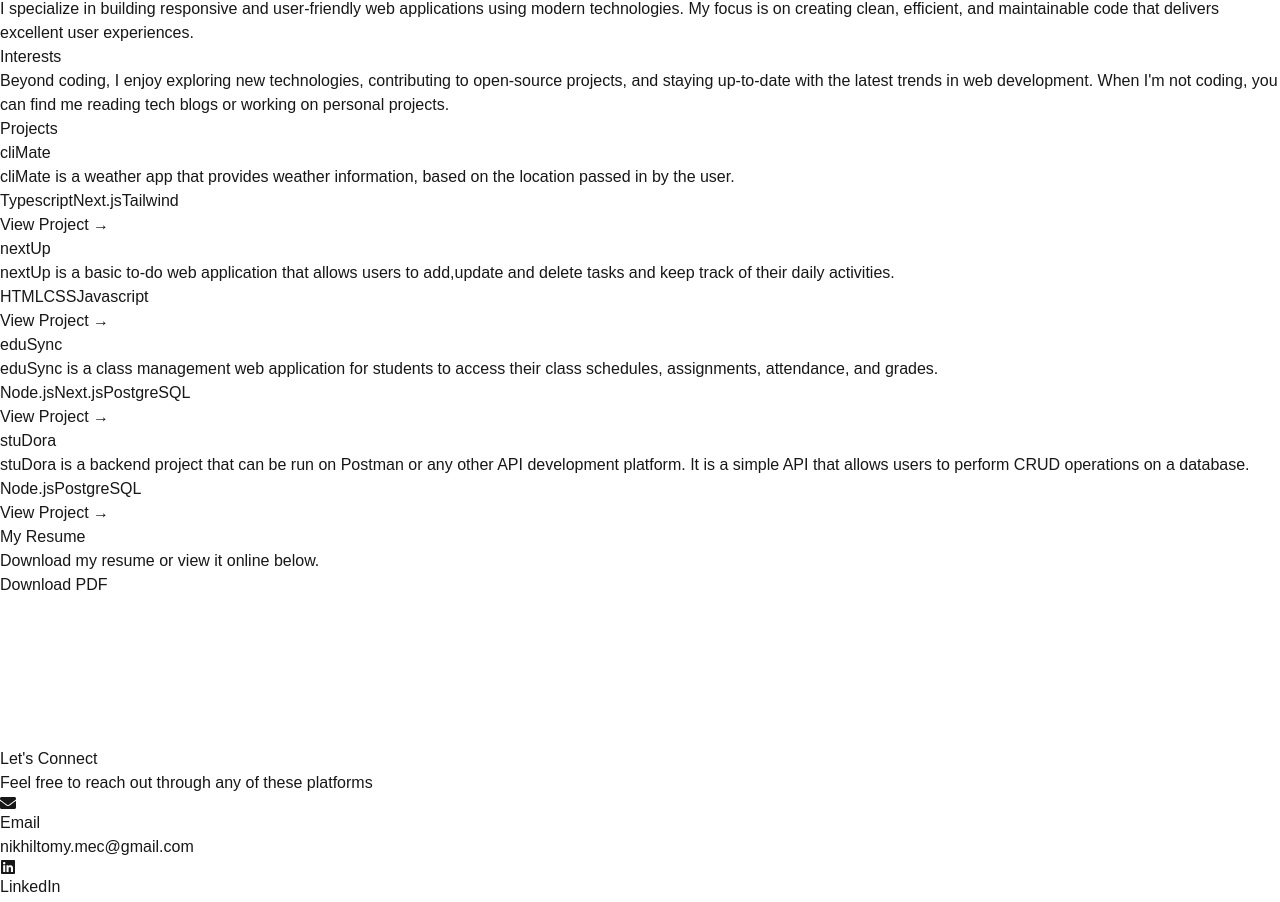
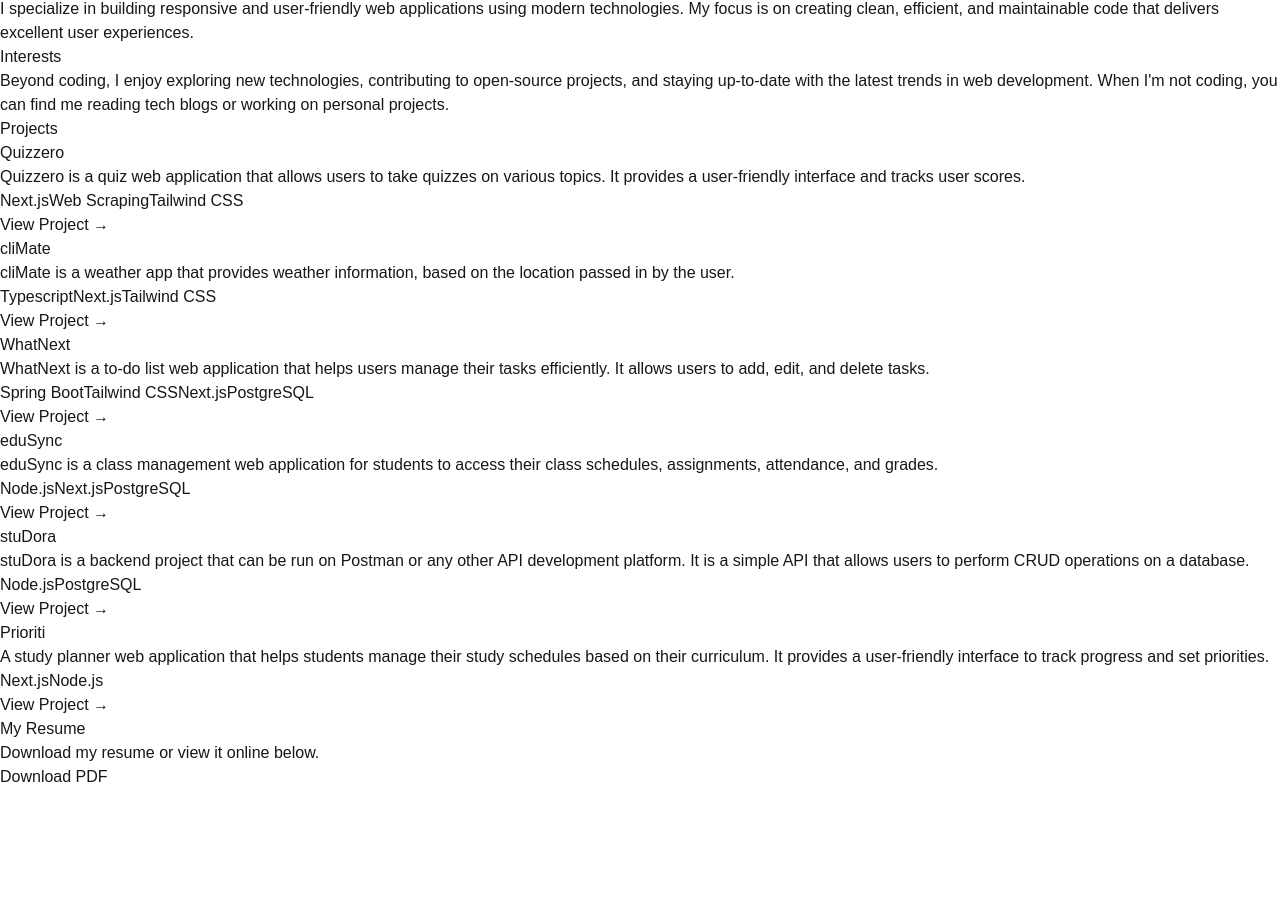
Before and after one commit to nikhilt77/Portfolio, a Next.js app: page / in a window 1280 px wide. Shown: the part 598-1500 px from the top of the page. Built offline with nearby package versions, Linux system fonts and the light colour scheme.

Commit message:
Projects updated

```diff
--- a/src/components/Projects.tsx
+++ b/src/components/Projects.tsx
@@ -2,19 +2,26 @@
 import React from "react";
 
 export default function Projects() {
-  const projects = [
+   const projects = [
+    {
+      title: "Quizzero",
+      description:
+        "Quizzero is a quiz web application that allows users to take quizzes on various topics. It provides a user-friendly interface and tracks user scores.",
+      tech: ["Next.js", "Web Scraping", "Tailwind CSS"],
+      link: "https://quizzero.vercel.app",
+    },
     {
       title: "cliMate",
       description:
         "cliMate is a weather app that provides weather information, based on the location passed in by the user.",
-      tech: ["Typescript", "Next.js", "Tailwind"],
+      tech: ["Typescript", "Next.js", "Tailwind CSS"],
       link: "https://cli-mate-gamma.vercel.app",
     },
     {
-      title: "nextUp",
+      title: "WhatNext",
       description:
-        "nextUp is a basic to-do web application that allows users to add,update and delete tasks and keep track of their daily activities.",
-      tech: ["HTML", "CSS", "Javascript"],
+        "WhatNext is a to-do list web application that helps users manage their tasks efficiently. It allows users to add, edit, and delete tasks.",
+      tech: ["Spring Boot", "Tailwind CSS", "Next.js","PostgreSQL"],
       link: "https://nextup-eight.vercel.app",
     },
     {
@@ -31,6 +38,14 @@ export default function Projects() {
       tech: ["Node.js", "PostgreSQL"],
       link: "https://github.com/nikhilt77/Students",
     },
+    {
+      title: "Prioriti",
+      description:
+        "A study planner web application that helps students manage their study schedules based on their curriculum. It provides a user-friendly interface to track progress and set priorities.",
+      tech: ["Next.js","Node.js"],
+      link: "https://github.com/nikhilt77/prioriti",
+    }
+
   ];
 
   return (
```
